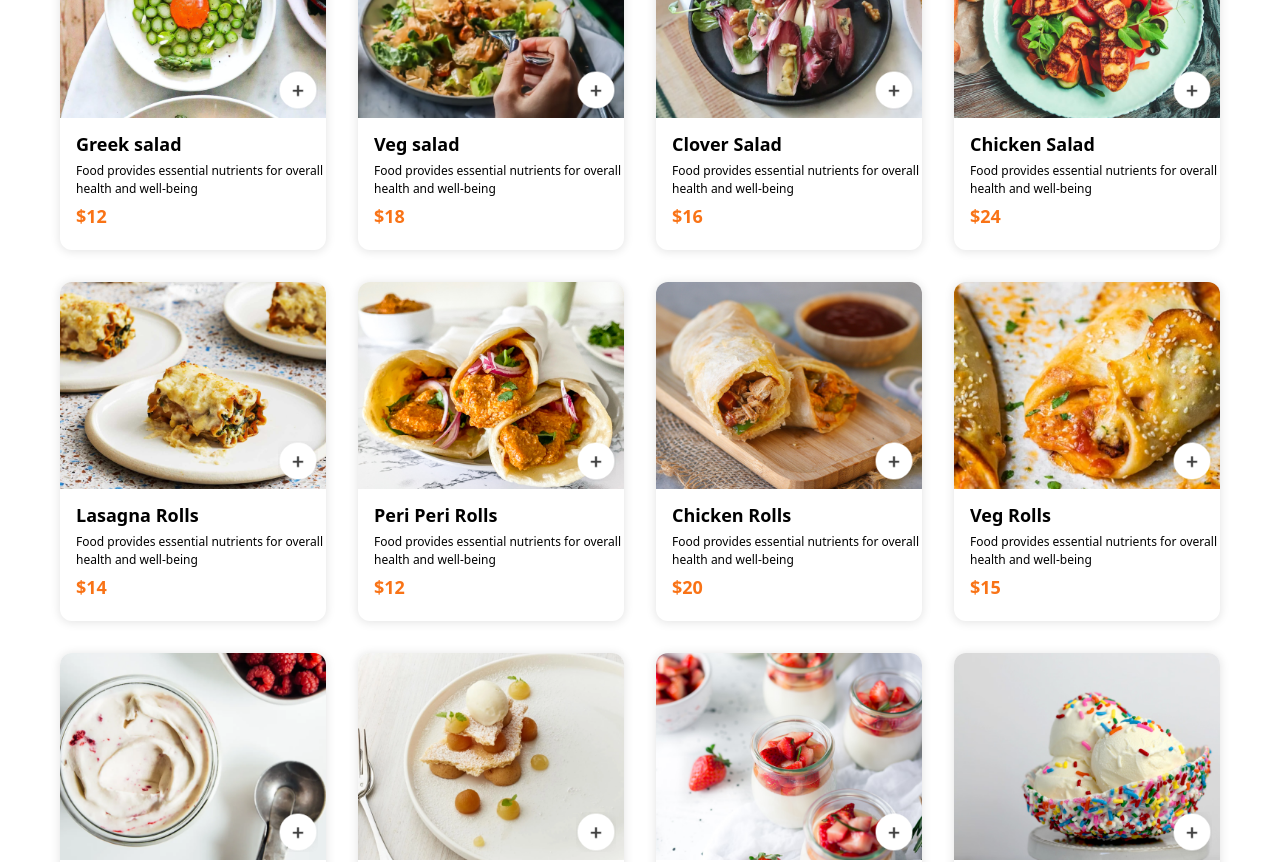
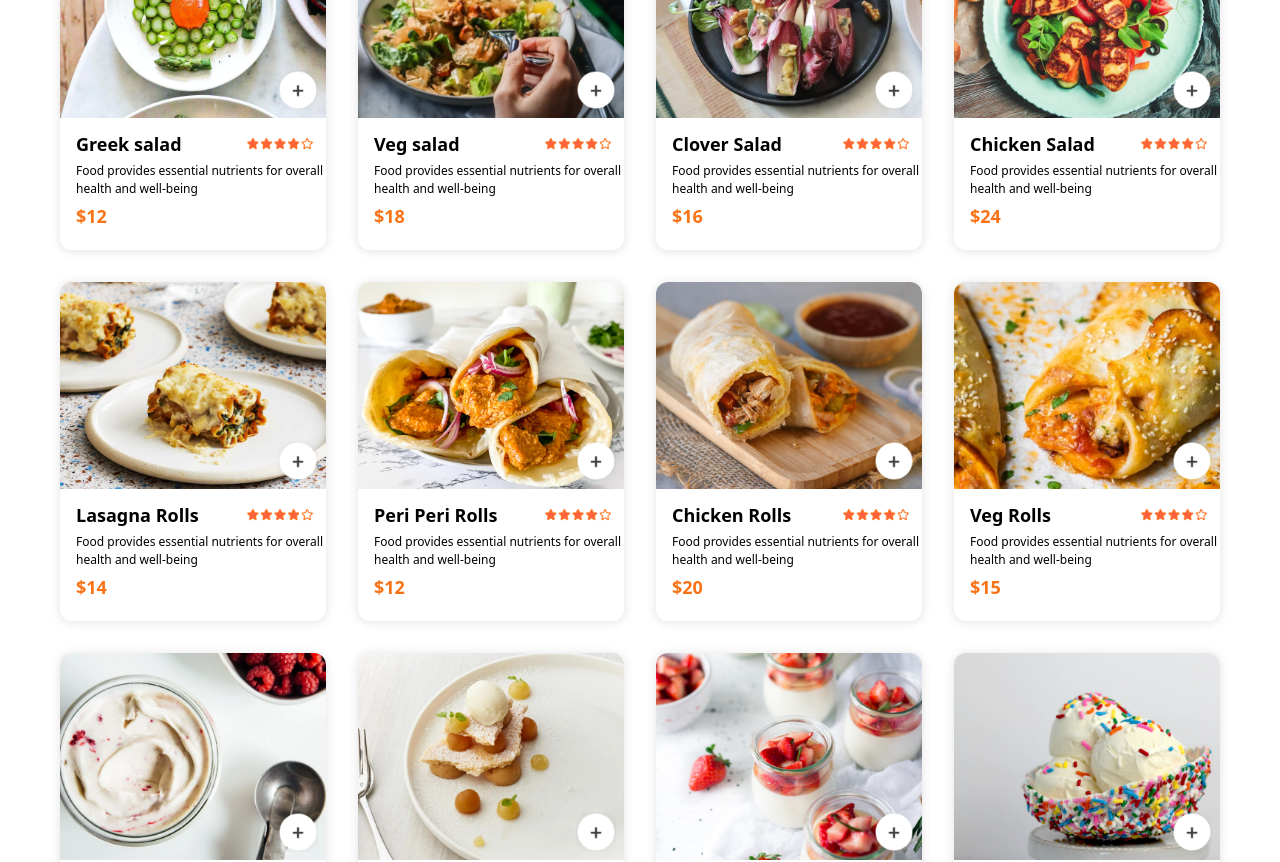
Before and after one commit to dineshlegha23/Food-order, a React (Vite) app: page / in a window 1280 px wide. Shown: the part 1120-1982 px from the top of the page. Built offline with nearby package versions, Linux system fonts and the light colour scheme.

Commit message:
added star rating in food item list

```diff
--- a/src/components/FoodItem.jsx
+++ b/src/components/FoodItem.jsx
@@ -19,7 +19,12 @@ const FoodItem = ({ name, image, price, description }) => {
         </div>
       </div>
       <div className="pl-4 mt-3 mb-5 flex flex-col gap-1">
-        <p className="text-lg font-semibold">{name}</p>
+        <div className="flex justify-between items-center">
+          <p className="text-lg font-semibold">{name}</p>
+          <div className="pr-3 w-[80px]">
+            <img src={assets.rating_starts} alt="rating icon" />
+          </div>
+        </div>
         <p className="text-[12px]">{description}</p>
         <p className="text-orange-500 font-semibold text-lg">${price}</p>
       </div>
```
